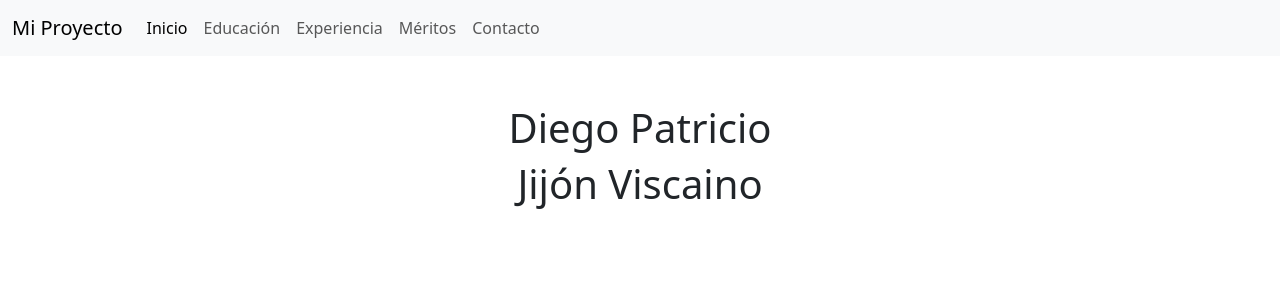
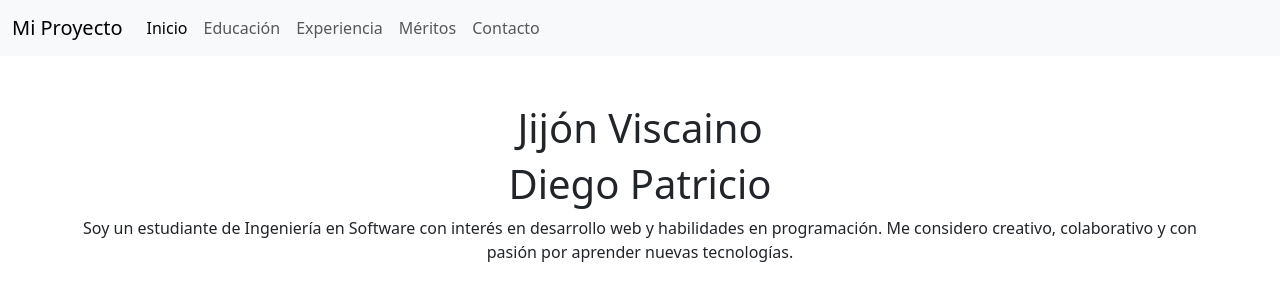
Before and after one commit to Diego200509/PracticaGit4A_JijonDiego, a plain HTML site: page index.html in a window 1280 px wide. Drawn offline with nearby package versions, Linux system fonts and the light colour scheme.

Commit message:
Se agregó un resumen de mi CV.

```diff
--- a/index.html
+++ b/index.html
@@ -38,8 +38,10 @@
         </div>
     </nav>
     <section id="inicio" class="container mt-5">
+        <h1 class="text-center">Jijón Viscaino</h1>
         <h1 class="text-center">Diego Patricio</h1>
-        <h1 class="text-center">Jijón Viscaino</h1>
+        <p class="text-center">Soy un estudiante de Ingeniería en Software con interés en desarrollo web y habilidades
+            en programación. Me considero creativo, colaborativo y con pasión por aprender nuevas tecnologías.</p>
     </section>
     <script src="https://cdn.jsdelivr.net/npm/bootstrap@5.3.1/dist/js/bootstrap.bundle.min.js"></script>
 </body>
```
